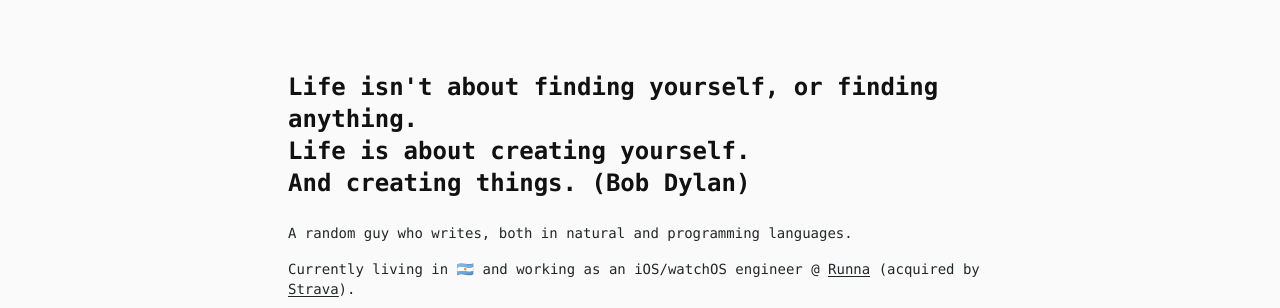
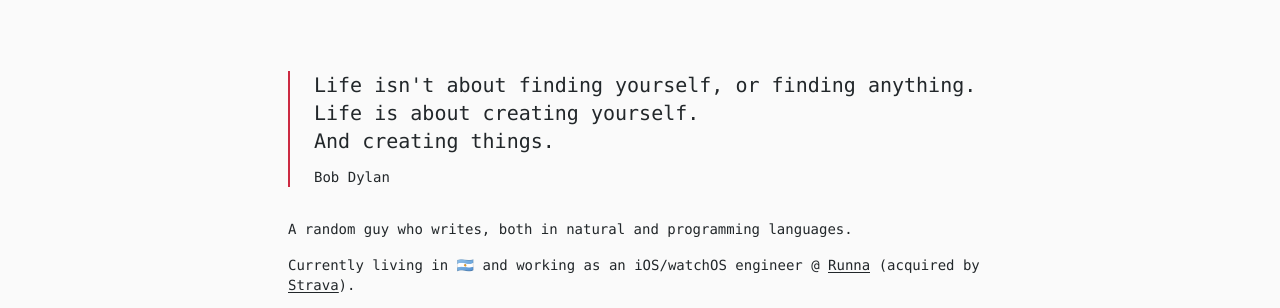
Before and after one commit to gentilijuanmanuel/gentilijuanmanuel.github.io, an Astro site: page / in a window 1280 px wide. Shown: the part 163-471 px from the top of the page. Built offline with nearby package versions, Linux system fonts and the light colour scheme; Astro itself is replaced by a stand-in of ours; no server answers.

Commit message:
chore: render the dylan quote as a quote
It was an h1 styled with the site heading class, so it read as a title
for everything below it. It is now a blockquote with the attribution on
its own line, sharing the left accent border used by the reading
highlights, at a size that still leads the page without shouting.

The page keeps a screen reader only h1 so it is not left without a
top level heading.

```diff
--- a/src/pages/index.astro
+++ b/src/pages/index.astro
@@ -6,6 +6,7 @@ import SocialList from "@/components/SocialList";
 import ReadingHighlights from "@/components/ReadingHighlights";
 import { sortMDByDate } from "@/utils";
 import { READING_LINKS, WORK_LINKS } from "@/data/constants";
+import { siteConfig } from "@/site-config";
 
 const MAX_POSTS = 100;
 const allPosts = await getCollection("post");
@@ -16,13 +17,19 @@ const allPostsByDate = sortMDByDate(englishPosts).slice(0, MAX_POSTS);
 
 <PageLayout meta={{ title: "Home" }}>
 	<section>
-		<h1 class="title mb-6">
-			Life isn't about finding yourself, or finding anything.
-			<br />
-			Life is about creating yourself.
-			<br />
-			And creating things. (Bob Dylan)
-		</h1>
+		<h1 class="sr-only">{siteConfig.title}</h1>
+		<blockquote class="mb-8 border-l-2 border-accent pl-4 sm:pl-6">
+			<p class="text-lg leading-snug sm:text-xl">
+				Life isn't about finding yourself, or finding anything.
+				<br />
+				Life is about creating yourself.
+				<br />
+				And creating things.
+			</p>
+			<footer class="mt-3 text-sm">
+				<cite class="not-italic">Bob Dylan</cite>
+			</footer>
+		</blockquote>
 		<p class="mb-4">
 			A random guy who writes, both in natural and programming languages.
 		</p>
```
